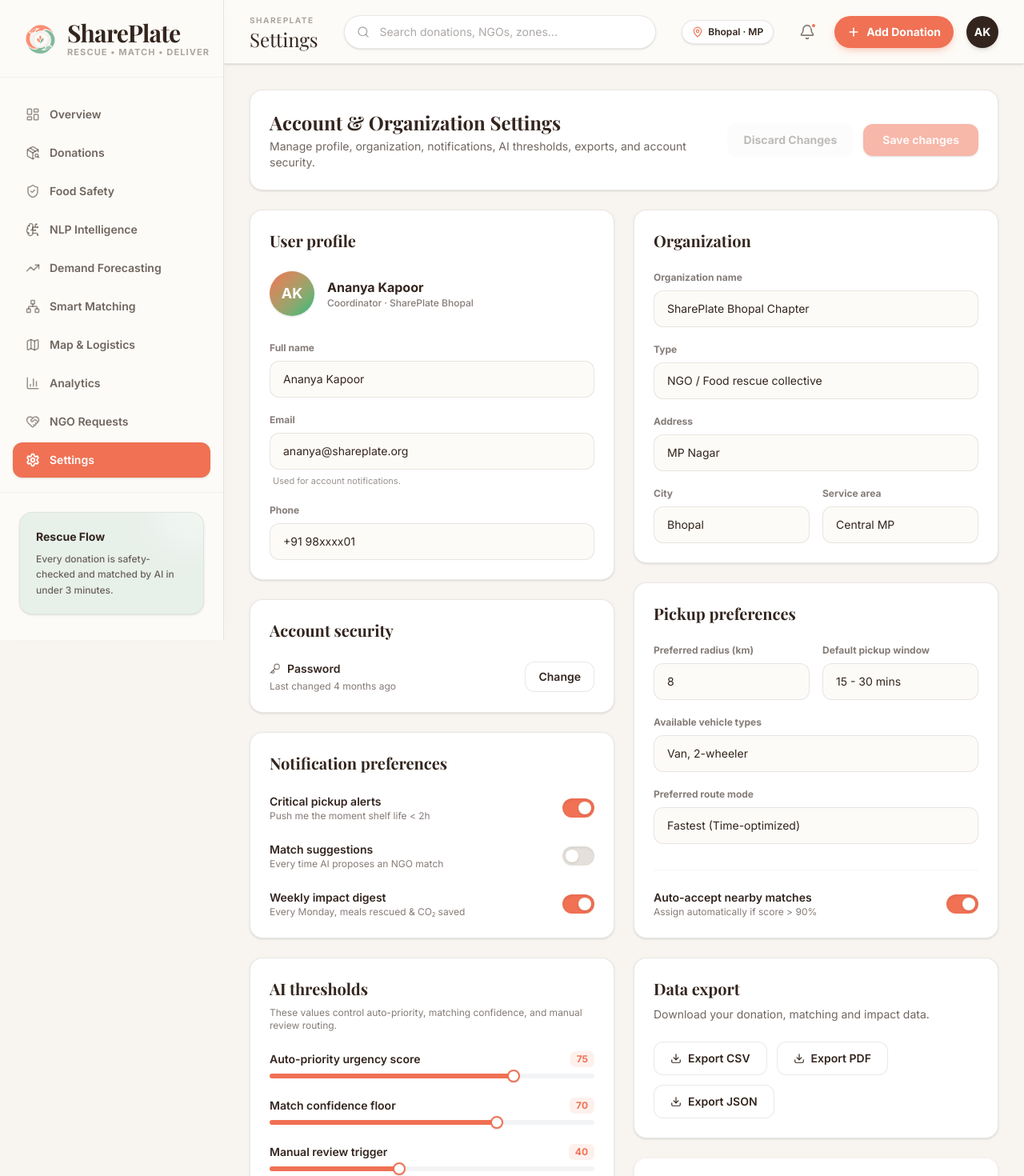
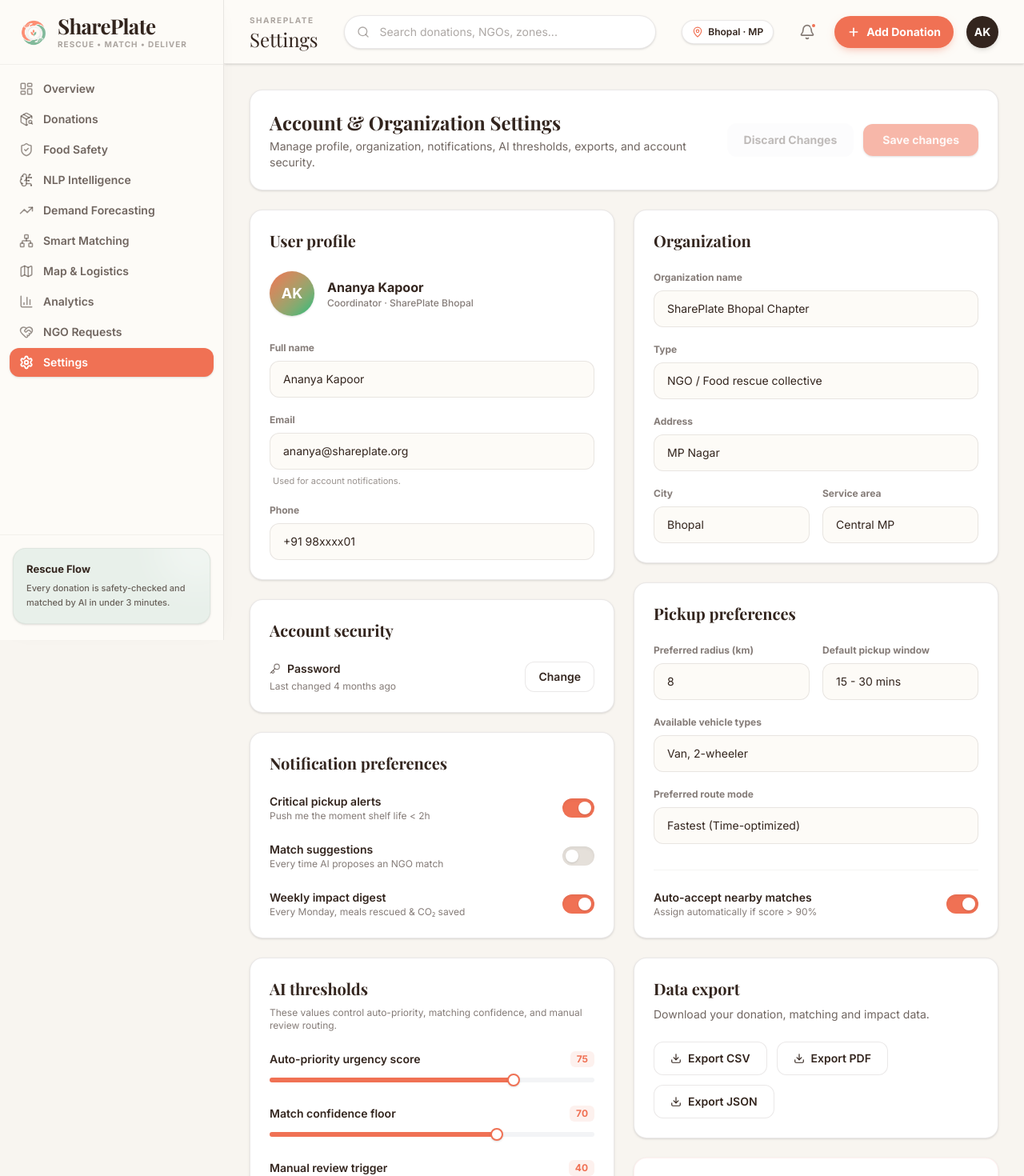
Before and after one commit to somiya-namdeo/SharePlate, a React (Vite) app in the folder frontend/: page /settings in a window 1280 px wide. Shown: the top 1470 px of the page at 80% size. Built offline with nearby package versions, Linux system fonts and the light colour scheme; a web font is replaced by a local one.

Commit message:
Fixed the sidebar and settings page

```diff
--- a/frontend/src/components/dashboard/Sidebar.tsx
+++ b/frontend/src/components/dashboard/Sidebar.tsx
@@ -33,18 +33,18 @@ export function Sidebar() {
     <aside className="w-[280px] h-screen bg-[#FDFBF7] border-r border-[#33251E]/10 flex flex-col fixed top-0 left-0 z-30 shadow-[4px_0_24px_-12px_rgba(0,0,0,0.05)]">
 
       {/* Logo Area */}
-      <div className="py-6 px-6 border-b border-[#33251E]/5 flex-shrink-0 flex items-center">
+      <div className="py-5 px-5 border-b border-[#33251E]/5 flex-shrink-0 flex items-center">
         <Link to="/" className="flex items-center gap-3 group">
-          <img src="/logo.png" alt="SharePlate Logo" className="w-12 h-12 object-contain group-hover:scale-105 transition-transform flex-shrink-0" />
+          <img src="/logo.png" alt="SharePlate Logo" className="w-10 h-10 object-contain group-hover:scale-105 transition-transform flex-shrink-0" />
           <div className="flex flex-col">
-            <div className="font-serif text-3xl font-bold tracking-tight text-[#33251E] leading-none mb-1">SharePlate</div>
-            <div className="text-[11px] uppercase tracking-[0.1em] font-bold text-[#33251E]/40 leading-none whitespace-nowrap">Rescue • Match • Deliver</div>
+            <div className="font-serif text-[26px] font-bold tracking-tight text-[#33251E] leading-none mb-1">SharePlate</div>
+            <div className="text-[10px] uppercase tracking-[0.1em] font-bold text-[#33251E]/40 leading-none whitespace-nowrap">Rescue • Match • Deliver</div>
           </div>
         </Link>
       </div>
 
       {/* Navigation */}
-      <div className="flex-1 overflow-y-auto py-6 px-4 space-y-1 scrollbar-hide">
+      <div className="flex-1 overflow-y-auto py-3 px-3 space-y-0.5 scrollbar-hide">
         {navItems.map((item, index) => {
           const Icon = item.icon;
           const isActive = location.pathname === item.path || (item.path !== '#' && location.pathname.startsWith(item.path));
@@ -54,7 +54,7 @@ export function Sidebar() {
               key={index}
               to={item.path}
               className={cn(
-                "flex items-center gap-3 px-4 py-3 rounded-xl text-sm font-semibold transition-all",
+                "flex items-center gap-3 px-3 py-2 rounded-xl text-sm font-semibold transition-all",
                 isActive
                   ? "bg-[#F07154] text-white shadow-sm"
                   : "text-[#33251E]/70 hover:bg-[#33251E]/5 hover:text-[#33251E]"
@@ -68,13 +68,13 @@ export function Sidebar() {
       </div>
 
       {/* Bottom Card */}
-      <div className="p-6 pb-8 border-t border-[#33251E]/5 mt-auto">
-        <div className="bg-[#E8F0EA] p-5 rounded-2xl border border-[#33251E]/5 relative overflow-hidden shadow-sm">
+      <div className="p-4 pb-5 border-t border-[#33251E]/5 mt-auto flex-shrink-0">
+        <div className="bg-[#E8F0EA] p-4 rounded-2xl border border-[#33251E]/5 relative overflow-hidden shadow-sm">
           {/* subtle decoration */}
-          <div className="absolute top-0 right-0 w-24 h-24 bg-white/40 rounded-full blur-xl -translate-y-1/2 translate-x-1/3"></div>
+          <div className="absolute top-0 right-0 w-24 h-24 bg-white/40 rounded-full blur-xl -translate-y-1/2 translate-x-1/3 pointer-events-none"></div>
 
-          <h4 className="font-bold text-[#33251E] text-sm mb-2 relative z-10">Rescue Flow</h4>
-          <p className="text-xs text-[#33251E]/70 leading-relaxed relative z-10 font-medium">
+          <h4 className="font-bold text-[#33251E] text-[13px] mb-1.5 relative z-10">Rescue Flow</h4>
+          <p className="text-[11px] text-[#33251E]/70 leading-relaxed relative z-10 font-medium">
             Every donation is safety-checked and matched by AI in under 3 minutes.
           </p>
         </div>
--- a/frontend/src/pages/Settings.tsx
+++ b/frontend/src/pages/Settings.tsx
@@ -4,9 +4,35 @@ import { Topbar } from '../components/dashboard/Topbar';
 import { Download, Key } from 'lucide-react';
 
 export function Settings() {
+  const initialState = {
+    fullName: "Ananya Kapoor",
+    email: "ananya@shareplate.org",
+    phone: "+91 98xxxx01",
+    orgName: "SharePlate Bhopal Chapter",
+    orgType: "NGO / Food rescue collective",
+    address: "MP Nagar",
+    city: "Bhopal",
+    serviceArea: "Central MP",
+    radius: "8",
+    window: "15 - 30 mins",
+    vehicles: "Van, 2-wheeler",
+    route: "Fastest (Time-optimized)",
+
+    criticalAlerts: true,
+    matchSuggestions: false,
+    weeklyDigest: true,
+    autoAccept: true,
+
+    autoPriority: 75,
+    matchConfidence: 70,
+    manualReview: 40
+  };
+
+  const [settings, setSettings] = useState(initialState);
   const [hasChanges, setHasChanges] = useState(false);
 
-  const handleInputChange = () => {
+  const handleChange = (key: keyof typeof initialState, value: any) => {
+    setSettings(prev => ({ ...prev, [key]: value }));
     setHasChanges(true);
   };
 
@@ -15,6 +41,7 @@ export function Settings() {
   };
 
   const handleDiscard = () => {
+    setSettings(initialState);
     setHasChanges(false);
   };
 
@@ -76,16 +103,16 @@ export function Settings() {
                 <div className="space-y-5">
                    <div>
                       <label className="text-xs font-bold text-[#33251E]/60 mb-2 block">Full name</label>
-                      <input onChange={handleInputChange} type="text" defaultValue="Ananya Kapoor" className="w-full bg-[#FDFBF7] border border-[#33251E]/10 rounded-xl px-4 py-3 text-sm text-[#33251E] focus:outline-none focus:border-[#F07154] transition-colors" />
+                      <input value={settings.fullName} onChange={(e) => handleChange('fullName', e.target.value)} type="text" className="w-full bg-[#FDFBF7] border border-[#33251E]/10 rounded-xl px-4 py-3 text-sm text-[#33251E] focus:outline-none focus:border-[#F07154] transition-colors" />
                    </div>
                    <div>
                       <label className="text-xs font-bold text-[#33251E]/60 mb-2 block">Email</label>
-                      <input onChange={handleInputChange} type="email" defaultValue="ananya@shareplate.org" className="w-full bg-[#FDFBF7] border border-[#33251E]/10 rounded-xl px-4 py-3 text-sm text-[#33251E] focus:outline-none focus:border-[#F07154] transition-colors" />
+                      <input value={settings.email} onChange={(e) => handleChange('email', e.target.value)} type="email" className="w-full bg-[#FDFBF7] border border-[#33251E]/10 rounded-xl px-4 py-3 text-sm text-[#33251E] focus:outline-none focus:border-[#F07154] transition-colors" />
                       <p className="text-[11px] text-[#33251E]/50 mt-1.5 ml-1">Used for account notifications.</p>
                    </div>
                    <div>
                       <label className="text-xs font-bold text-[#33251E]/60 mb-2 block">Phone</label>
-                      <input onChange={handleInputChange} type="text" defaultValue="+91 98xxxx01" className="w-full bg-[#FDFBF7] border border-[#33251E]/10 rounded-xl px-4 py-3 text-sm text-[#33251E] focus:outline-none focus:border-[#F07154] transition-colors" />
+                      <input value={settings.phone} onChange={(e) => handleChange('phone', e.target.value)} type="text" className="w-full bg-[#FDFBF7] border border-[#33251E]/10 rounded-xl px-4 py-3 text-sm text-[#33251E] focus:outline-none focus:border-[#F07154] transition-colors" />
                    </div>
                 </div>
              </div>
@@ -115,8 +142,8 @@ export function Settings() {
                          <div className="font-semibold text-sm text-[#33251E]">Critical pickup alerts</div>
                          <div className="text-xs text-[#33251E]/60">Push me the moment shelf life {'<'} 2h</div>
                       </div>
-                      <div onClick={handleInputChange} className="w-10 h-6 bg-[#F07154] rounded-full relative cursor-pointer shadow-inner flex shrink-0">
-                         <div className="w-4 h-4 bg-white rounded-full absolute right-1 top-1 shadow-sm transition-all"></div>
+                      <div onClick={() => handleChange('criticalAlerts', !settings.criticalAlerts)} className={`w-10 h-6 rounded-full relative cursor-pointer shadow-inner flex shrink-0 transition-colors duration-300 ${settings.criticalAlerts ? 'bg-[#F07154]' : 'bg-[#E5E0DA]'}`}>
+                         <div className={`w-4 h-4 bg-white rounded-full absolute left-1 top-1 shadow-sm transition-transform duration-300 ${settings.criticalAlerts ? 'translate-x-4' : 'translate-x-0'}`}></div>
                       </div>
                    </div>
                    <div className="flex justify-between items-center">
@@ -124,8 +151,8 @@ export function Settings() {
                          <div className="font-semibold text-sm text-[#33251E]">Match suggestions</div>
                          <div className="text-xs text-[#33251E]/60">Every time AI proposes an NGO match</div>
                       </div>
-                      <div onClick={handleInputChange} className="w-10 h-6 bg-[#E5E0DA] rounded-full relative cursor-pointer shadow-inner flex shrink-0">
-                         <div className="w-4 h-4 bg-white rounded-full absolute left-1 top-1 shadow-sm transition-all"></div>
+                      <div onClick={() => handleChange('matchSuggestions', !settings.matchSuggestions)} className={`w-10 h-6 rounded-full relative cursor-pointer shadow-inner flex shrink-0 transition-colors duration-300 ${settings.matchSuggestions ? 'bg-[#F07154]' : 'bg-[#E5E0DA]'}`}>
+                         <div className={`w-4 h-4 bg-white rounded-full absolute left-1 top-1 shadow-sm transition-transform duration-300 ${settings.matchSuggestions ? 'translate-x-4' : 'translate-x-0'}`}></div>
                       </div>
                    </div>
                    <div className="flex justify-between items-center">
@@ -133,8 +160,8 @@ export function Settings() {
                          <div className="font-semibold text-sm text-[#33251E]">Weekly impact digest</div>
                          <div className="text-xs text-[#33251E]/60">Every Monday, meals rescued & CO₂ saved</div>
                       </div>
-                      <div onClick={handleInputChange} className="w-10 h-6 bg-[#F07154] rounded-full relative cursor-pointer shadow-inner flex shrink-0">
-                         <div className="w-4 h-4 bg-white rounded-full absolute right-1 top-1 shadow-sm transition-all"></div>
+                      <div onClick={() => handleChange('weeklyDigest', !settings.weeklyDigest)} className={`w-10 h-6 rounded-full relative cursor-pointer shadow-inner flex shrink-0 transition-colors duration-300 ${settings.weeklyDigest ? 'bg-[#F07154]' : 'bg-[#E5E0DA]'}`}>
+                         <div className={`w-4 h-4 bg-white rounded-full absolute left-1 top-1 shadow-sm transition-transform duration-300 ${settings.weeklyDigest ? 'translate-x-4' : 'translate-x-0'}`}></div>
                       </div>
                    </div>
                 </div>
@@ -149,36 +176,45 @@ export function Settings() {
                    <div>
                       <div className="flex justify-between items-center mb-2">
                          <span className="font-semibold text-sm text-[#33251E]">Auto-priority urgency score</span>
-                         <span className="bg-[#F07154]/10 text-[#F07154] px-2 py-0.5 rounded-md font-bold text-xs">75</span>
+                         <span className="bg-[#F07154]/10 text-[#F07154] px-2 py-0.5 rounded-md font-bold text-xs">{settings.autoPriority}</span>
                       </div>
-                      <div className="h-1.5 bg-gray-100 rounded-full relative cursor-pointer" onClick={handleInputChange}>
-                         <div className="h-full bg-[#F07154] rounded-full w-[75%]"></div>
-                         <div className="w-4 h-4 bg-white border-2 border-[#F07154] rounded-full absolute top-1/2 -translate-y-1/2 left-[75%] -ml-2 shadow-sm"></div>
+                      <div className="relative h-4 flex items-center">
+                         <div className="h-1.5 w-full bg-gray-100 rounded-full relative pointer-events-none">
+                            <div className="h-full bg-[#F07154] rounded-full" style={{ width: `${settings.autoPriority}%` }}></div>
+                            <div className="w-4 h-4 bg-white border-2 border-[#F07154] rounded-full absolute top-1/2 -translate-y-1/2 shadow-sm" style={{ left: `${settings.autoPriority}%`, marginLeft: '-8px' }}></div>
+                         </div>
+                         <input type="range" min="0" max="100" value={settings.autoPriority} onChange={(e) => handleChange('autoPriority', parseInt(e.target.value))} className="absolute inset-0 w-full h-full opacity-0 cursor-pointer" />
                       </div>
                    </div>
                    <div>
                       <div className="flex justify-between items-center mb-2">
                          <span className="font-semibold text-sm text-[#33251E]">Match confidence floor</span>
-                         <span className="bg-[#F07154]/10 text-[#F07154] px-2 py-0.5 rounded-md font-bold text-xs">70</span>
+                         <span className="bg-[#F07154]/10 text-[#F07154] px-2 py-0.5 rounded-md font-bold text-xs">{settings.matchConfidence}</span>
                       </div>
-                      <div className="h-1.5 bg-gray-100 rounded-full relative cursor-pointer" onClick={handleInputChange}>
-                         <div className="h-full bg-[#F07154] rounded-full w-[70%]"></div>
-                         <div className="w-4 h-4 bg-white border-2 border-[#F07154] rounded-full absolute top-1/2 -translate-y-1/2 left-[70%] -ml-2 shadow-sm"></div>
+                      <div className="relative h-4 flex items-center">
+                         <div className="h-1.5 w-full bg-gray-100 rounded-full relative pointer-events-none">
+                            <div className="h-full bg-[#F07154] rounded-full" style={{ width: `${settings.matchConfidence}%` }}></div>
+                            <div className="w-4 h-4 bg-white border-2 border-[#F07154] rounded-full absolute top-1/2 -translate-y-1/2 shadow-sm" style={{ left: `${settings.matchConfidence}%`, marginLeft: '-8px' }}></div>
+                         </div>
+                         <input type="range" min="0" max="100" value={settings.matchConfidence} onChange={(e) => handleChange('matchConfidence', parseInt(e.target.value))} className="absolute inset-0 w-full h-full opacity-0 cursor-pointer" />
                       </div>
                    </div>
                    <div>
                       <div className="flex justify-between items-center mb-2">
                          <span className="font-semibold text-sm text-[#33251E]">Manual review trigger</span>
-                         <span className="bg-[#F07154]/10 text-[#F07154] px-2 py-0.5 rounded-md font-bold text-xs">40</span>
+                         <span className="bg-[#F07154]/10 text-[#F07154] px-2 py-0.5 rounded-md font-bold text-xs">{settings.manualReview}</span>
                       </div>
-                      <div className="h-1.5 bg-gray-100 rounded-full relative cursor-pointer" onClick={handleInputChange}>
-                         <div className="h-full bg-[#F07154] rounded-full w-[40%]"></div>
-                         <div className="w-4 h-4 bg-white border-2 border-[#F07154] rounded-full absolute top-1/2 -translate-y-1/2 left-[40%] -ml-2 shadow-sm"></div>
+                      <div className="relative h-4 flex items-center">
+                         <div className="h-1.5 w-full bg-gray-100 rounded-full relative pointer-events-none">
+                            <div className="h-full bg-[#F07154] rounded-full" style={{ width: `${settings.manualReview}%` }}></div>
+                            <div className="w-4 h-4 bg-white border-2 border-[#F07154] rounded-full absolute top-1/2 -translate-y-1/2 shadow-sm" style={{ left: `${settings.manualReview}%`, marginLeft: '-8px' }}></div>
+                         </div>
+                         <input type="range" min="0" max="100" value={settings.manualReview} onChange={(e) => handleChange('manualReview', parseInt(e.target.value))} className="absolute inset-0 w-full h-full opacity-0 cursor-pointer" />
                       </div>
                    </div>
                 </div>
                 <div className="mt-8 pt-6 border-t border-[#33251E]/5">
-                   <button onClick={handleInputChange} className="text-sm font-semibold text-[#33251E]/70 hover:text-[#33251E] transition-colors bg-white border border-[#33251E]/10 rounded-xl px-5 py-2.5">
+                   <button onClick={() => { handleChange('autoPriority', 75); handleChange('matchConfidence', 70); handleChange('manualReview', 40); }} className="text-sm font-semibold text-[#33251E]/70 hover:text-[#33251E] transition-colors bg-white border border-[#33251E]/10 rounded-xl px-5 py-2.5">
                       Reset AI thresholds
                    </button>
                 </div>
@@ -194,24 +230,24 @@ export function Settings() {
                 <div className="space-y-5">
                    <div>
                       <label className="text-xs font-bold text-[#33251E]/60 mb-2 block">Organization name</label>
-                      <input onChange={handleInputChange} type="text" defaultValue="SharePlate Bhopal Chapter" className="w-full bg-[#FDFBF7] border border-[#33251E]/10 rounded-xl px-4 py-3 text-sm text-[#33251E] focus:outline-none focus:border-[#F07154] transition-colors" />
+                      <input value={settings.orgName} onChange={(e) => handleChange('orgName', e.target.value)} type="text" className="w-full bg-[#FDFBF7] border border-[#33251E]/10 rounded-xl px-4 py-3 text-sm text-[#33251E] focus:outline-none focus:border-[#F07154] transition-colors" />
                    </div>
                    <div>
                       <label className="text-xs font-bold text-[#33251E]/60 mb-2 block">Type</label>
-                      <input onChange={handleInputChange} type="text" defaultValue="NGO / Food rescue collective" className="w-full bg-[#FDFBF7] border border-[#33251E]/10 rounded-xl px-4 py-3 text-sm text-[#33251E] focus:outline-none focus:border-[#F07154] transition-colors" />
+                      <input value={settings.orgType} onChange={(e) => handleChange('orgType', e.target.value)} type="text" className="w-full bg-[#FDFBF7] border border-[#33251E]/10 rounded-xl px-4 py-3 text-sm text-[#33251E] focus:outline-none focus:border-[#F07154] transition-colors" />
                    </div>
                    <div>
                       <label className="text-xs font-bold text-[#33251E]/60 mb-2 block">Address</label>
-                      <input onChange={handleInputChange} type="text" defaultValue="MP Nagar" className="w-full bg-[#FDFBF7] border border-[#33251E]/10 rounded-xl px-4 py-3 text-sm text-[#33251E] focus:outline-none focus:border-[#F07154] transition-colors" />
+                      <input value={settings.address} onChange={(e) => handleChange('address', e.target.value)} type="text" className="w-full bg-[#FDFBF7] border border-[#33251E]/10 rounded-xl px-4 py-3 text-sm text-[#33251E] focus:outline-none focus:border-[#F07154] transition-colors" />
                    </div>
                    <div className="grid grid-cols-2 gap-4">
                       <div>
                          <label className="text-xs font-bold text-[#33251E]/60 mb-2 block">City</label>
-                         <input onChange={handleInputChange} type="text" defaultValue="Bhopal" className="w-full bg-[#FDFBF7] border border-[#33251E]/10 rounded-xl px-4 py-3 text-sm text-[#33251E] focus:outline-none focus:border-[#F07154] transition-colors" />
+                         <input value={settings.city} onChange={(e) => handleChange('city', e.target.value)} type="text" className="w-full bg-[#FDFBF7] border border-[#33251E]/10 rounded-xl px-4 py-3 text-sm text-[#33251E] focus:outline-none focus:border-[#F07154] transition-colors" />
                       </div>
                       <div>
                          <label className="text-xs font-bold text-[#33251E]/60 mb-2 block">Service area</label>
-                         <input onChange={handleInputChange} type="text" defaultValue="Central MP" className="w-full bg-[#FDFBF7] border border-[#33251E]/10 rounded-xl px-4 py-3 text-sm text-[#33251E] focus:outline-none focus:border-[#F07154] transition-colors" />
+                         <input value={settings.serviceArea} onChange={(e) => handleChange('serviceArea', e.target.value)} type="text" className="w-full bg-[#FDFBF7] border border-[#33251E]/10 rounded-xl px-4 py-3 text-sm text-[#33251E] focus:outline-none focus:border-[#F07154] transition-colors" />
                       </div>
                    </div>
                 </div>
@@ -224,20 +260,20 @@ export function Settings() {
                    <div className="grid grid-cols-2 gap-4">
                       <div>
                          <label className="text-xs font-bold text-[#33251E]/60 mb-2 block">Preferred radius (km)</label>
-                         <input onChange={handleInputChange} type="text" defaultValue="8" className="w-full bg-[#FDFBF7] border border-[#33251E]/10 rounded-xl px-4 py-3 text-sm text-[#33251E] focus:outline-none focus:border-[#F07154] transition-colors" />
+                         <input value={settings.radius} onChange={(e) => handleChange('radius', e.target.value)} type="text" className="w-full bg-[#FDFBF7] border border-[#33251E]/10 rounded-xl px-4 py-3 text-sm text-[#33251E] focus:outline-none focus:border-[#F07154] transition-colors" />
                       </div>
                       <div>
                          <label className="text-xs font-bold text-[#33251E]/60 mb-2 block">Default pickup window</label>
-                         <input onChange={handleInputChange} type="text" defaultValue="15 - 30 mins" className="w-full bg-[#FDFBF7] border border-[#33251E]/10 rounded-xl px-4 py-3 text-sm text-[#33251E] focus:outline-none focus:border-[#F07154] transition-colors" />
+                         <input value={settings.window} onChange={(e) => handleChange('window', e.target.value)} type="text" className="w-full bg-[#FDFBF7] border border-[#33251E]/10 rounded-xl px-4 py-3 text-sm text-[#33251E] focus:outline-none focus:border-[#F07154] transition-colors" />
                       </div>
                    </div>
                    <div>
                       <label className="text-xs font-bold text-[#33251E]/60 mb-2 block">Available vehicle types</label>
-                      <input onChange={handleInputChange} type="text" defaultValue="Van, 2-wheeler" className="w-full bg-[#FDFBF7] border border-[#33251E]/10 rounded-xl px-4 py-3 text-sm text-[#33251E] focus:outline-none focus:border-[#F07154] transition-colors" />
+                      <input value={settings.vehicles} onChange={(e) => handleChange('vehicles', e.target.value)} type="text" className="w-full bg-[#FDFBF7] border border-[#33251E]/10 rounded-xl px-4 py-3 text-sm text-[#33251E] focus:outline-none focus:border-[#F07154] transition-colors" />
                    </div>
                    <div>
                       <label className="text-xs font-bold text-[#33251E]/60 mb-2 block">Preferred route mode</label>
-                      <select onChange={handleInputChange} className="w-full bg-[#FDFBF7] border border-[#33251E]/10 rounded-xl px-4 py-3 text-sm text-[#33251E] focus:outline-none focus:border-[#F07154] transition-colors appearance-none cursor-pointer">
+                      <select value={settings.route} onChange={(e) => handleChange('route', e.target.value)} className="w-full bg-[#FDFBF7] border border-[#33251E]/10 rounded-xl px-4 py-3 text-sm text-[#33251E] focus:outline-none focus:border-[#F07154] transition-colors appearance-none cursor-pointer">
                          <option>Fastest (Time-optimized)</option>
                          <option>Shortest (Distance-optimized)</option>
                          <option>Safest (Avoid heavy traffic)</option>
@@ -249,8 +285,8 @@ export function Settings() {
                       <div className="font-semibold text-sm text-[#33251E]">Auto-accept nearby matches</div>
                       <div className="text-xs text-[#33251E]/60">Assign automatically if score {'>'} 90%</div>
                    </div>
-                   <div onClick={handleInputChange} className="w-10 h-6 bg-[#F07154] rounded-full relative cursor-pointer shadow-inner flex shrink-0">
-                      <div className="w-4 h-4 bg-white rounded-full absolute right-1 top-1 shadow-sm transition-all"></div>
+                   <div onClick={() => handleChange('autoAccept', !settings.autoAccept)} className={`w-10 h-6 rounded-full relative cursor-pointer shadow-inner flex shrink-0 transition-colors duration-300 ${settings.autoAccept ? 'bg-[#F07154]' : 'bg-[#E5E0DA]'}`}>
+                      <div className={`w-4 h-4 bg-white rounded-full absolute left-1 top-1 shadow-sm transition-transform duration-300 ${settings.autoAccept ? 'translate-x-4' : 'translate-x-0'}`}></div>
                    </div>
                 </div>
              </div>
```
